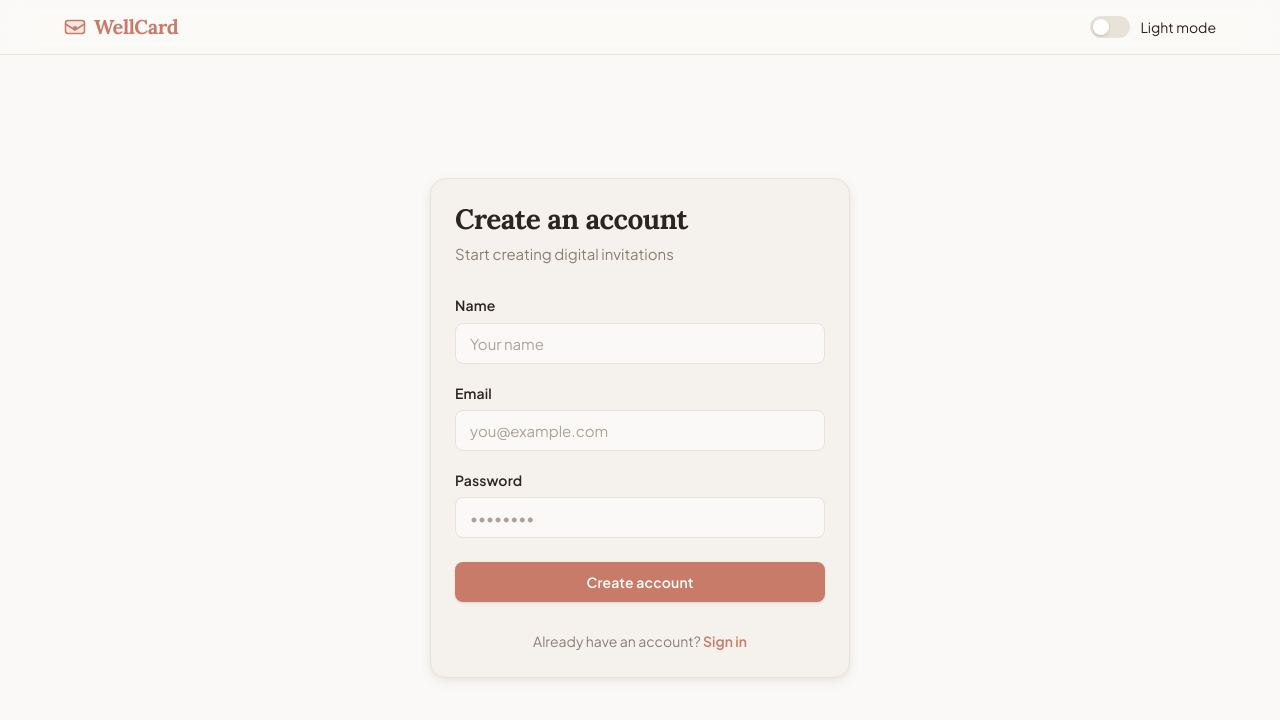
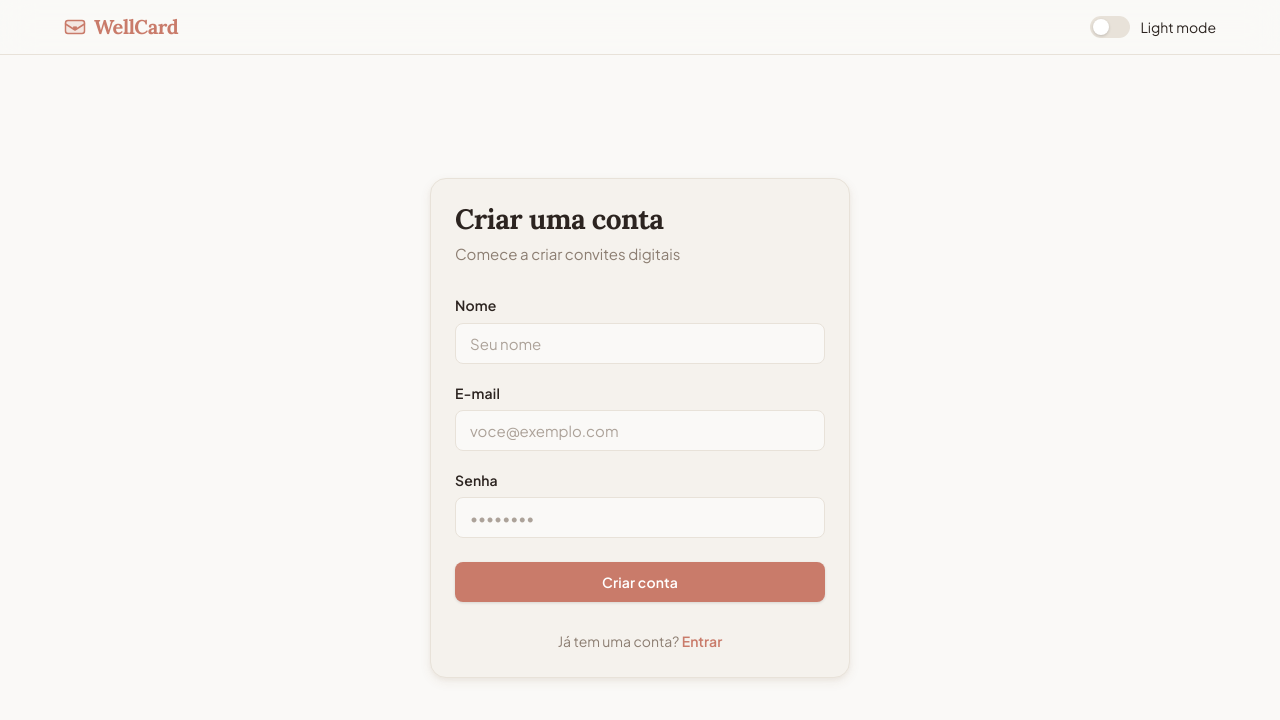
Before and after one commit to luanAfons0/ES3-project, a Next.js app in the folder frontend/: page /auth/register in a window 1280 px wide. Shown: the top 720 px of the page. Built offline with nearby package versions, Linux system fonts and the light colour scheme.

Commit message:
i18n(auth): translate login and register pages to pt-BR

```diff
--- a/frontend/src/app/auth/register/page.tsx
+++ b/frontend/src/app/auth/register/page.tsx
@@ -31,7 +31,7 @@ export default function RegisterPage() {
       const data = await res.json();
 
       if (!res.ok) {
-        setError(data.message ?? "Something went wrong. Please try again.");
+        setError(data.message ?? "Algo deu errado. Tente novamente.");
         return;
       }
 
@@ -39,7 +39,7 @@ export default function RegisterPage() {
       localStorage.setItem("token", data.token);
       router.push("/dashboard");
     } catch {
-      setError("Something went wrong. Please try again.");
+      setError("Algo deu errado. Tente novamente.");
     } finally {
       setIsLoading(false);
     }
@@ -48,8 +48,8 @@ export default function RegisterPage() {
   return (
     <Card className={styles.card}>
       <div className={styles.cardHeader}>
-        <h1 className={styles.title}>Create an account</h1>
-        <p className={styles.subtitle}>Start creating digital invitations</p>
+        <h1 className={styles.title}>Criar uma conta</h1>
+        <p className={styles.subtitle}>Comece a criar convites digitais</p>
       </div>
 
       <form onSubmit={handleSubmit} className={styles.form}>
@@ -58,8 +58,8 @@ export default function RegisterPage() {
         <Input
           id="name"
           type="text"
-          label="Name"
-          placeholder="Your name"
+          label="Nome"
+          placeholder="Seu nome"
           value={name}
           onChange={(e) => setName(e.target.value)}
           required
@@ -69,8 +69,8 @@ export default function RegisterPage() {
         <Input
           id="email"
           type="email"
-          label="Email"
-          placeholder="you@example.com"
+          label="E-mail"
+          placeholder="voce@exemplo.com"
           value={email}
           onChange={(e) => setEmail(e.target.value)}
           required
@@ -80,7 +80,7 @@ export default function RegisterPage() {
         <Input
           id="password"
           type="password"
-          label="Password"
+          label="Senha"
           placeholder="••••••••"
           value={password}
           onChange={(e) => setPassword(e.target.value)}
@@ -90,14 +90,14 @@ export default function RegisterPage() {
         />
 
         <Button type="submit" className={styles.submitButton} disabled={isLoading}>
-          {isLoading ? "Creating account…" : "Create account"}
+          {isLoading ? "Criando conta…" : "Criar conta"}
         </Button>
       </form>
 
       <p className={styles.switchAuth}>
-        Already have an account?{" "}
+        Já tem uma conta?{" "}
         <Link href="/auth/login" className={styles.switchLink}>
-          Sign in
+          Entrar
         </Link>
       </p>
     </Card>
```
Also changed, not shown: frontend/src/app/auth/login/page.tsx (+10 -10 lines).
